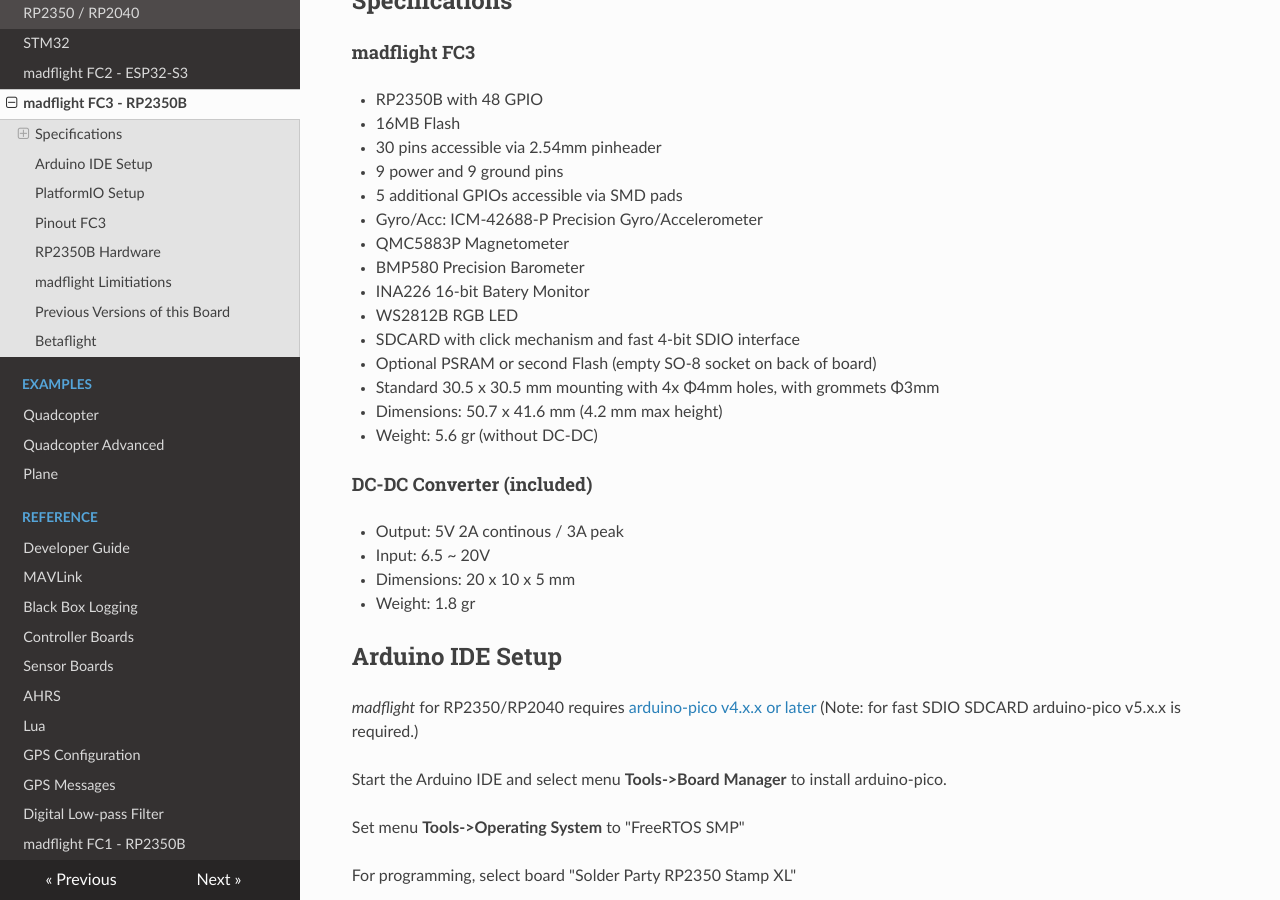
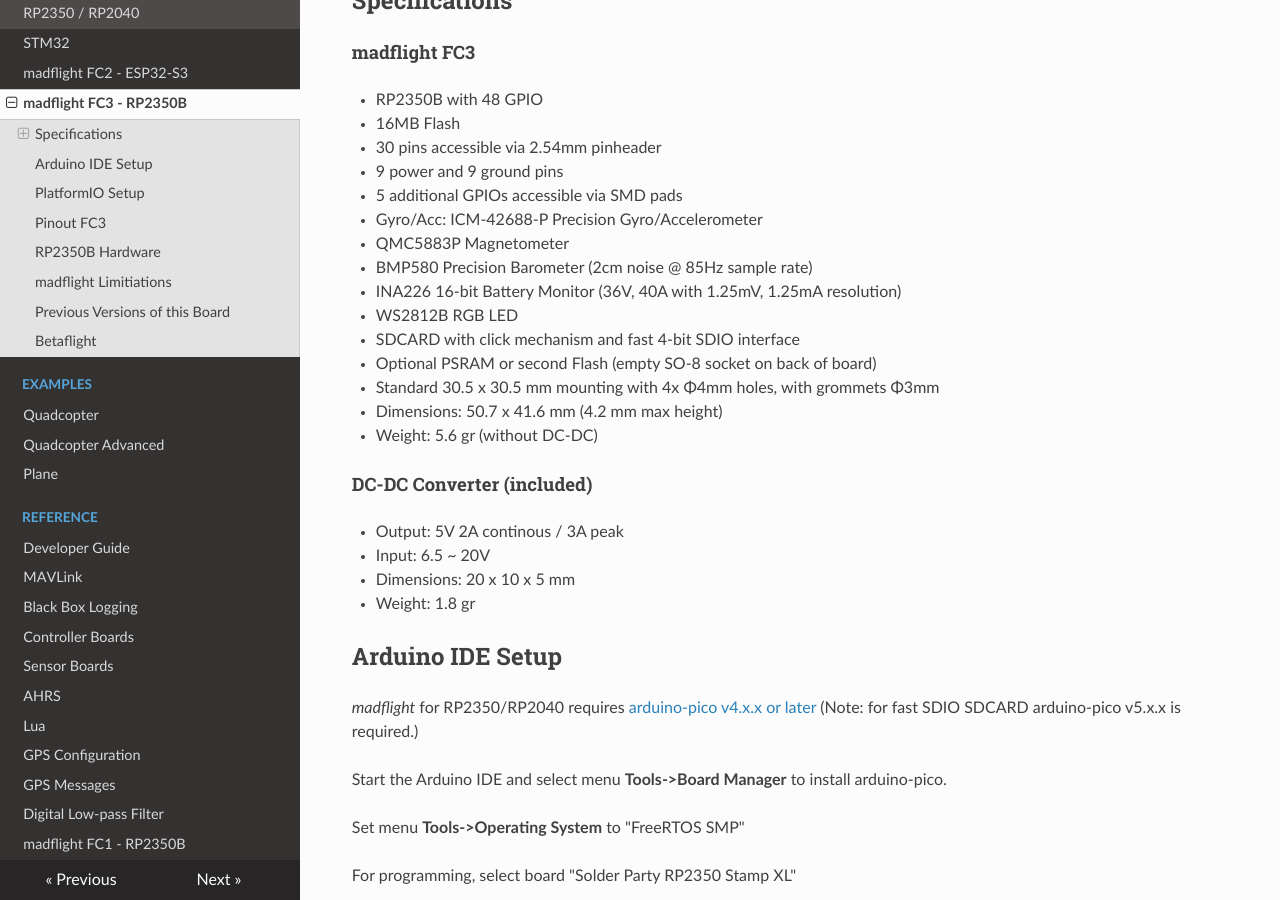
Before and after one commit to qqqlab/madflight-docs, an MkDocs documentation site: the page built from docs/Board-FC3.md, in a window 1280 px wide and 900 px high, scrolled down 984 px. Built offline with MkDocs 1.6.1, drawn with Linux system fonts in a browser that asks for light colours; nearby versions of some CDN libraries.

Commit message:
Update Board-FC3.md

```diff
--- a/docs/Board-FC3.md
+++ b/docs/Board-FC3.md
@@ -34,8 +34,8 @@
 - 5 additional GPIOs accessible via SMD pads
 - Gyro/Acc: ICM-42688-P Precision Gyro/Accelerometer
 - QMC5883P Magnetometer
-- BMP580 Precision Barometer
-- INA226 16-bit Batery Monitor
+- BMP580 Precision Barometer (2cm noise @ 85Hz sample rate)
+- INA226 16-bit Battery Monitor (36V, 40A with 1.25mV, 1.25mA resolution)
 - WS2812B RGB LED
 - SDCARD with click mechanism and fast 4-bit SDIO interface
 - Optional PSRAM or second Flash (empty SO-8 socket on back of board)
```
